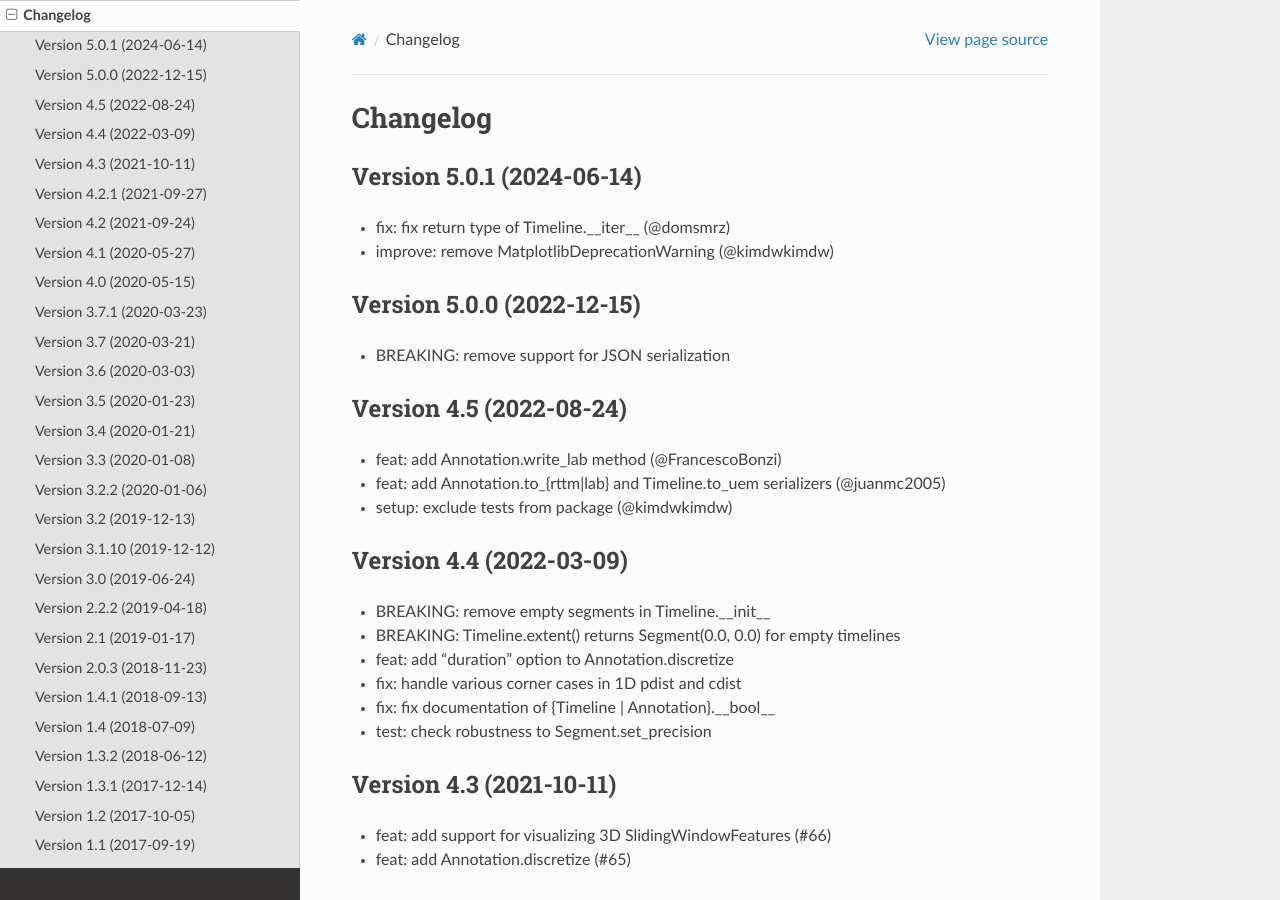
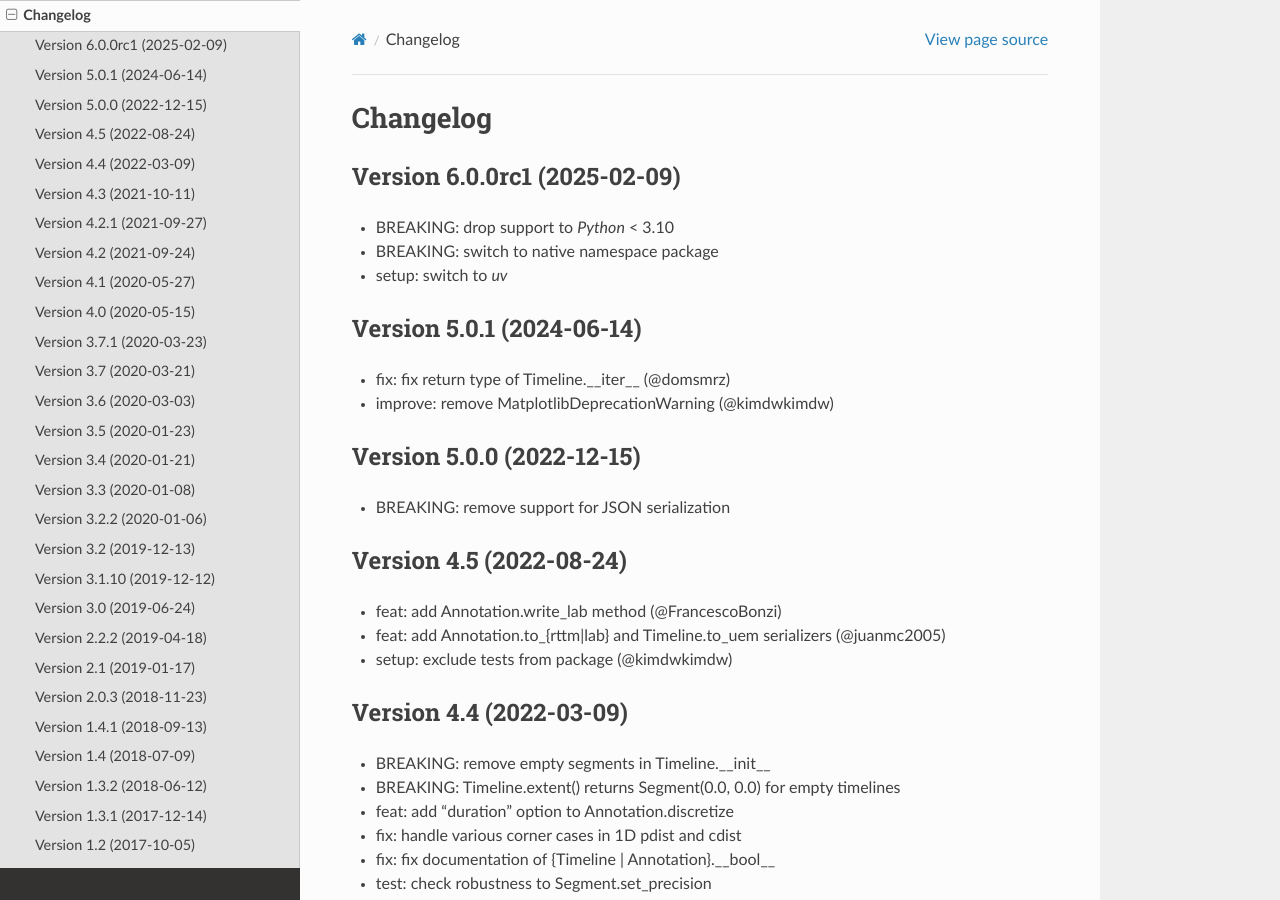
Before and after one commit to pyannote/pyannote-core, a Sphinx documentation site: the page built from doc/source/changelog.rst, in a window 1280 px wide and 900 px high. Built offline with Sphinx 7.4.7 and the Read the Docs theme 3.1.0, drawn with Linux system fonts in a browser that asks for light colours; the version number could not be read and is left out.

Commit message:
doc: update changelog

```diff
--- a/doc/source/changelog.rst
+++ b/doc/source/changelog.rst
@@ -1,6 +1,13 @@
 #########
 Changelog
 #########
+
+Version 6.0.0rc1 (2025-02-09)
+~~~~~~~~~~~~~~~~~~~~~~~~~~~~~
+
+- BREAKING: drop support to `Python` < 3.10
+- BREAKING: switch to native namespace package
+- setup: switch to `uv`
 
 Version 5.0.1 (2024-06-14)
 ~~~~~~~~~~~~~~~~~~~~~~~~~~
```
Also changed, not shown: CHANGELOG.md (+1 -1 lines).
